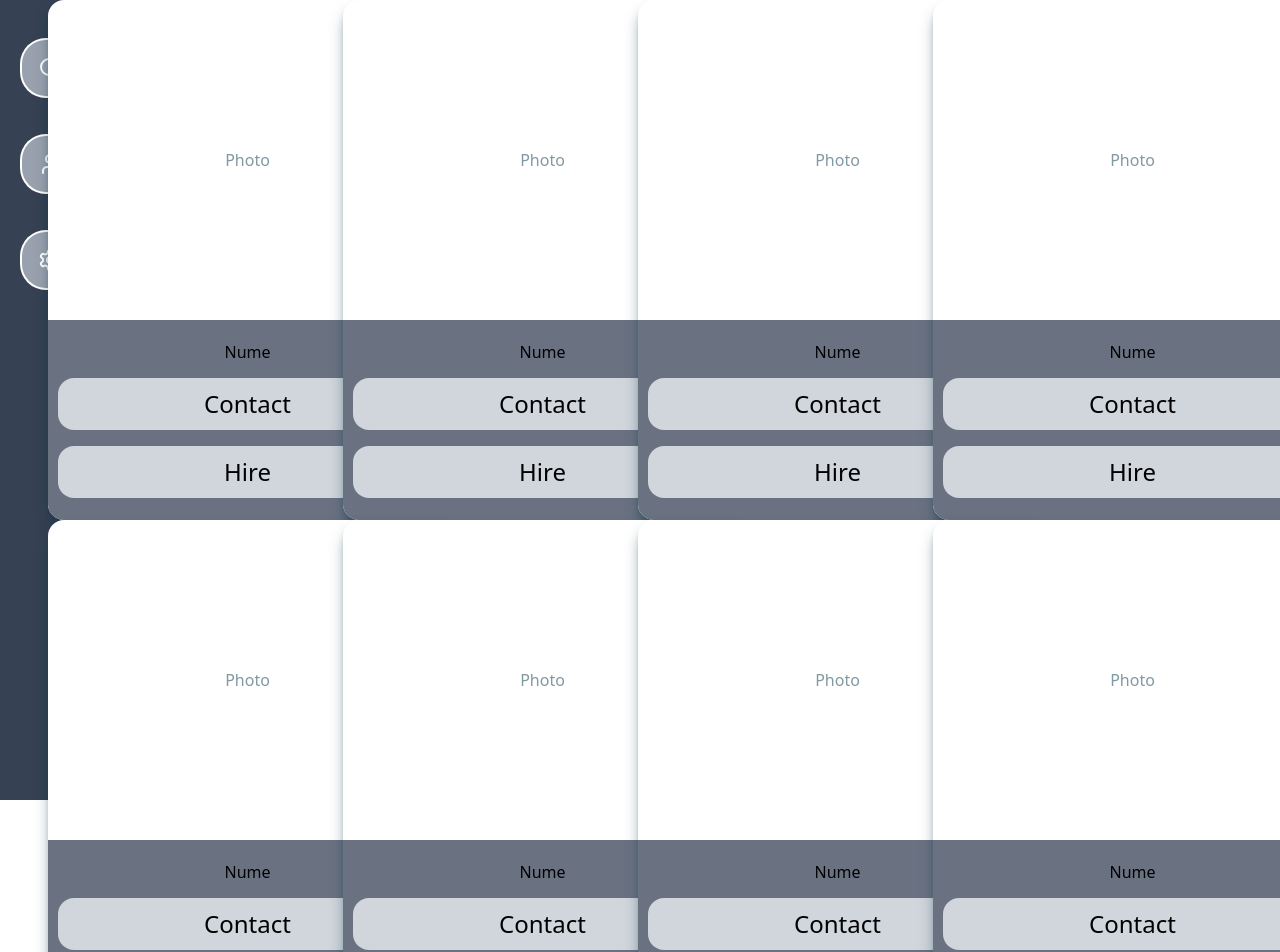
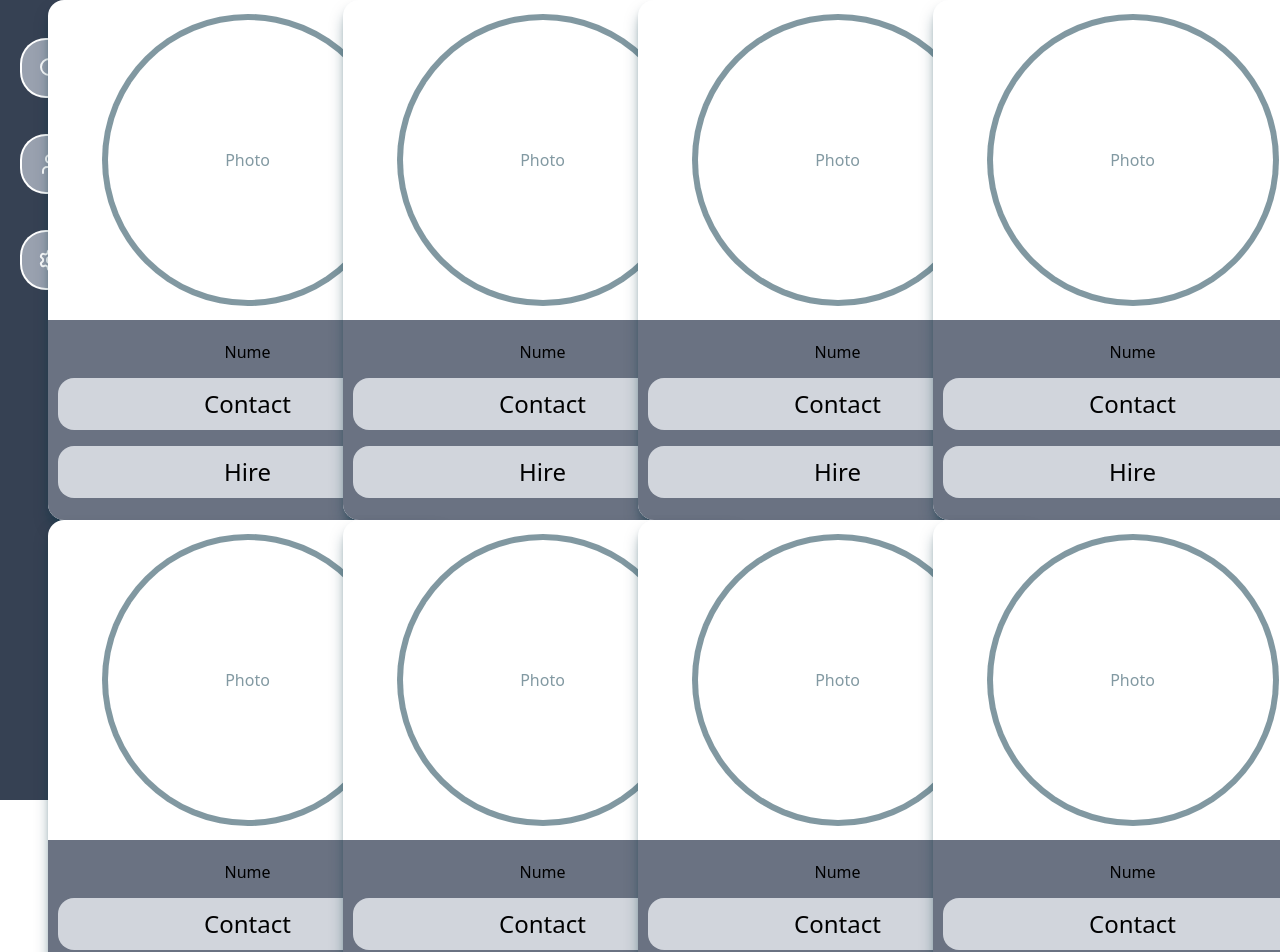
Before and after one commit to Lucaa20004/Meniu, a React (Vite) app: page / in a window 1280 px wide. Shown: the top 952 px of the page. Built offline with nearby package versions, Linux system fonts and the light colour scheme.

Commit message:
S au adaugat forma imaginii pentru fiecare angajat

```diff
--- a/src/App.jsx
+++ b/src/App.jsx
@@ -14,7 +14,7 @@ const App = () => {
     <div className="grid bg-gray-400 h-screen w-full items-center justify-center grid-cols-4 place-items-center">
       <div className="flex flex-col justify-center w-100 h-130 bg-white rounded-2xl shadow-cyan-950/50 shadow-lg hover:cursor-pointer transition duration-400 hover:shadow-cyan-950 hover:ring-2 text-cyan-950/50">
         <div className="flex items-center justify-center h-80 w-100 ">
-          Photo
+          <div className="flex items-center justify-center bg-white h-70 w-70 rounded-full ring-6">Photo</div>
         </div>
         <div className="flex flex-col items-center justify-center h-50 w-100 bg-gray-500 rounded-b-2xl">
           <div className="flex items-center justify-center text-black h-13 w-100 rounded-2xl">Nume</div>
@@ -25,7 +25,7 @@ const App = () => {
 
       <div className="flex flex-col items-center justify-center w-100 h-130 bg-white rounded-2xl shadow-cyan-950/50 shadow-lg hover:cursor-pointer transition duration-400 hover:shadow-cyan-950 hover:ring-2 text-cyan-950/50">
         <div className="flex items-center justify-center h-80 w-100 ">
-          Photo
+          <div className="flex items-center justify-center bg-white h-70 w-70 rounded-full ring-6">Photo</div>
         </div>
         <div className="flex flex-col items-center justify-center h-50 w-100 bg-gray-500 rounded-b-2xl">
           <div className="flex items-center justify-center text-black h-13 w-100 rounded-2xl">Nume</div>
@@ -36,7 +36,7 @@ const App = () => {
 
       <div className="flex flex-col items-center justify-center w-100 h-130 bg-white rounded-2xl shadow-cyan-950/50 shadow-lg hover:cursor-pointer transition duration-400 hover:shadow-cyan-950 hover:ring-2 text-cyan-950/50">
         <div className="flex items-center justify-center h-80 w-100 ">
-          Photo
+          <div className="flex items-center justify-center bg-white h-70 w-70 rounded-full ring-6">Photo</div>
         </div>
         <div className="flex flex-col items-center justify-center h-50 w-100 bg-gray-500 rounded-b-2xl">
           <div className="flex items-center justify-center text-black h-13 w-100 rounded-2xl">Nume</div>
@@ -47,7 +47,7 @@ const App = () => {
 
       <div className="flex flex-col items-center justify-center w-100 h-130 bg-white rounded-2xl shadow-cyan-950/50 shadow-lg hover:cursor-pointer transition duration-400 hover:shadow-cyan-950 hover:ring-2 text-cyan-950/50">
         <div className="flex items-center justify-center h-80 w-100 ">
-          Photo
+          <div className="flex items-center justify-center bg-white h-70 w-70 rounded-full ring-6">Photo</div>
         </div>
         <div className="flex flex-col items-center justify-center h-50 w-100 bg-gray-500 rounded-b-2xl">
           <div className="flex items-center justify-center text-black h-13 w-100 rounded-2xl">Nume</div>
@@ -58,7 +58,7 @@ const App = () => {
 
       <div className="flex flex-col items-center justify-center w-100 h-130 bg-white rounded-2xl shadow-cyan-950/50 shadow-lg hover:cursor-pointer transition duration-400 hover:shadow-cyan-950 hover:ring-2 text-cyan-950/50">
         <div className="flex items-center justify-center h-80 w-100 ">
-          Photo
+          <div className="flex items-center justify-center bg-white h-70 w-70 rounded-full ring-6">Photo</div>
         </div>
         <div className="flex flex-col items-center justify-center h-50 w-100 bg-gray-500 rounded-b-2xl">
           <div className="flex items-center justify-center text-black h-13 w-100 rounded-2xl">Nume</div>
@@ -69,7 +69,7 @@ const App = () => {
 
       <div className="flex flex-col items-center justify-center w-100 h-130 bg-white rounded-2xl shadow-cyan-950/50 shadow-lg hover:cursor-pointer transition duration-400 hover:shadow-cyan-950 hover:ring-2 text-cyan-950/50">
         <div className="flex items-center justify-center h-80 w-100 ">
-          Photo
+          <div className="flex items-center justify-center bg-white h-70 w-70 rounded-full ring-6">Photo</div>
         </div>
         <div className="flex flex-col items-center justify-center h-50 w-100 bg-gray-500 rounded-b-2xl">
           <div className="flex items-center justify-center text-black h-13 w-100 rounded-2xl">Nume</div>
@@ -80,7 +80,7 @@ const App = () => {
 
       <div className="flex flex-col items-center justify-center w-100 h-130 bg-white rounded-2xl shadow-cyan-950/50 shadow-lg hover:cursor-pointer transition duration-400 hover:shadow-cyan-950 hover:ring-2 text-cyan-950/50">
         <div className="flex items-center justify-center h-80 w-100 ">
-          Photo
+          <div className="flex items-center justify-center bg-white h-70 w-70 rounded-full ring-6">Photo</div>
         </div>
         <div className="flex flex-col items-center justify-center h-50 w-100 bg-gray-500 rounded-b-2xl">
           <div className="flex items-center justify-center text-black h-13 w-100 rounded-2xl">Nume</div>
@@ -91,7 +91,7 @@ const App = () => {
 
       <div className="flex flex-col items-center justify-center w-100 h-130 bg-white rounded-2xl shadow-cyan-950/50 shadow-lg hover:cursor-pointer transition duration-400 hover:shadow-cyan-950 hover:ring-2 text-cyan-950/50">
         <div className="flex items-center justify-center h-80 w-100 ">
-          Photo
+          <div className="flex items-center justify-center bg-white h-70 w-70 rounded-full ring-6">Photo</div>
         </div>
         <div className="flex flex-col items-center justify-center h-50 w-100 bg-gray-500 rounded-b-2xl">
           <div className="flex items-center justify-center text-black h-13 w-100 rounded-2xl">Nume</div>
```
